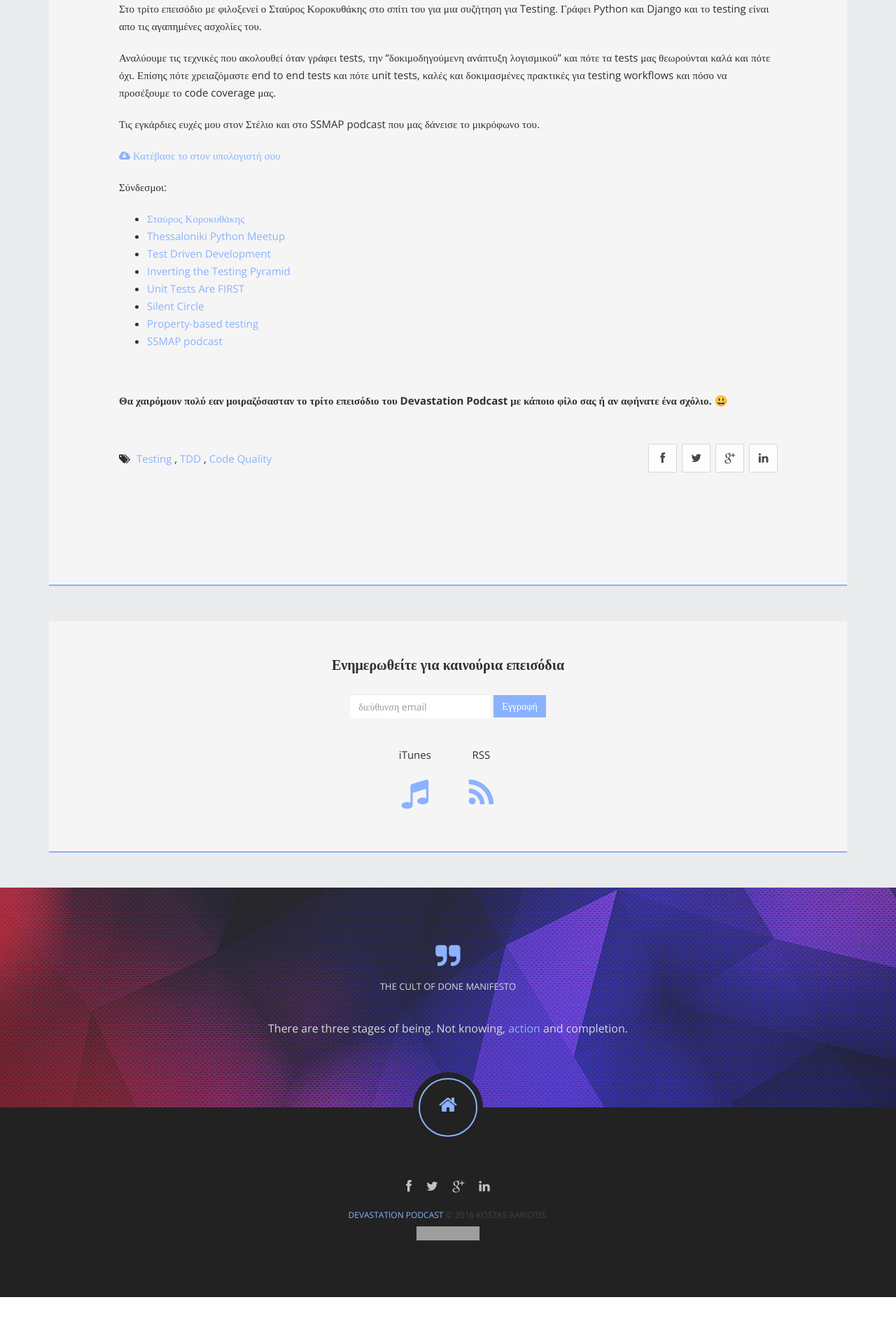
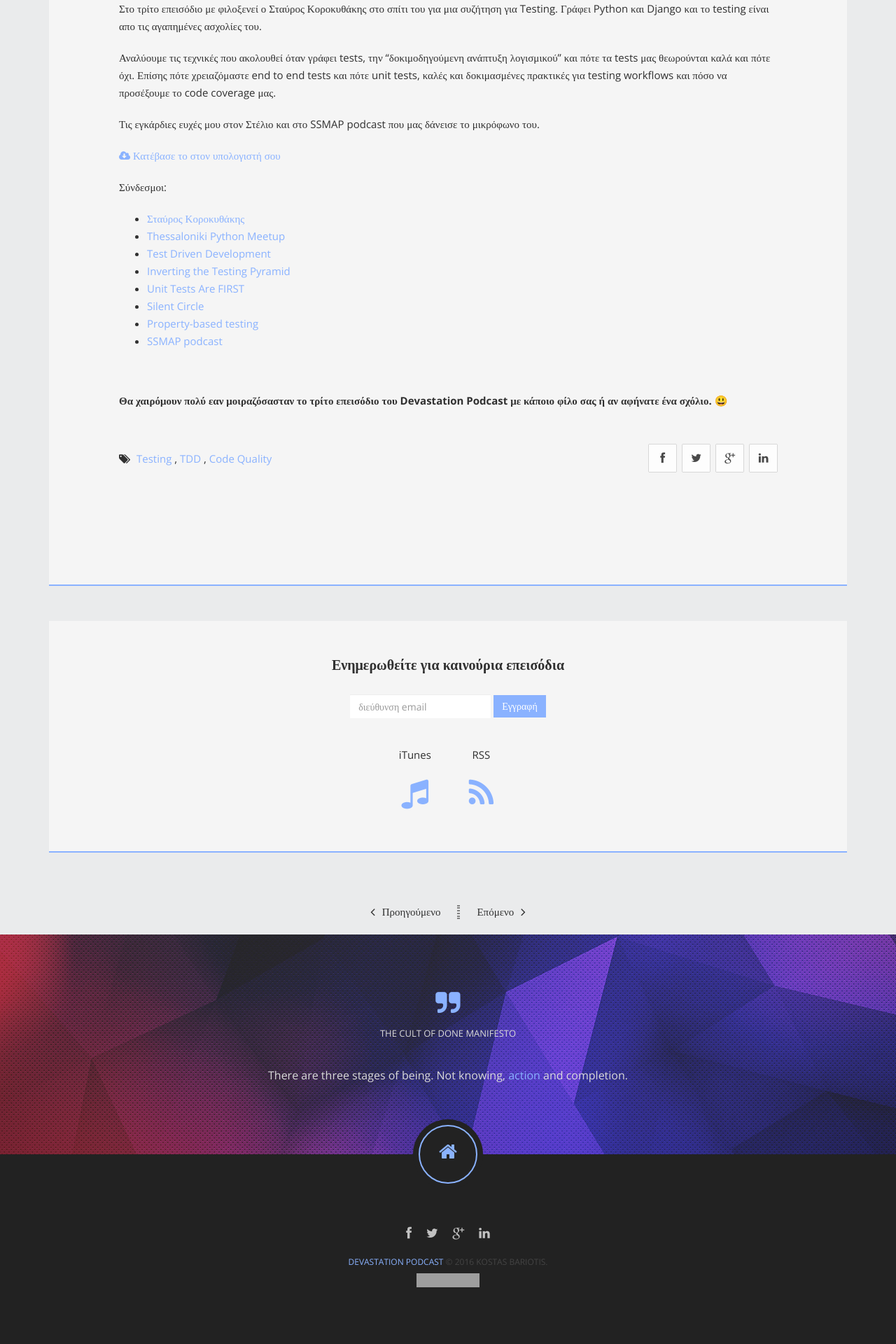
Before and after one commit to kbariotis/devastation-podcast, a Jekyll site: the page built from _posts/2016-04-21-ep3-Stavros-Korokithakis.markdown, in a window 1280 px wide. Shown: the part 697-2617 px from the top of the page at 70% size. Built offline with Jekyll 4.4.1, drawn with Linux system fonts in a browser that asks for light colours; Markdown is read by kramdown in place of the engine named in the settings; comment, search, counter and statistics services are not loaded; before the commit the page ends 2550 px from its top, so only the background shows below that; grey boxes are pictures that could not be loaded.

Commit message:
fix pagination style

```diff
--- a/_layouts/post.html
+++ b/_layouts/post.html
@@ -75,7 +75,7 @@ layout: default
     </div>
     {% include subscribe.html %}
   </div>
-  <!-- <div id="blog-pagination">
+  <div id="blog-pagination">
     <ul>
       {% if page.previous.url %}
       <li class="prev"><a href="{{site.url}}{{page.previous.url}}"><i class="fa fa-angle-left"></i><span>Προηγούμενο</span></a></li>
@@ -85,5 +85,5 @@ layout: default
       <li class="next"><a href="{{site.url}}{{page.next.url}}"><span>Επόμενο</span><i class="fa fa-angle-right"></i></a></li>
       {% endif %}
     </ul>
-  </div> -->
+  </div>
 </div>
--- a/css/style.css
+++ b/css/style.css
@@ -333,10 +333,10 @@ header {
   padding-top: 0;
 }
 #blog-pagination {
-  padding: 50px;
-  background: #f5f5f5;
+  padding: 20px;
+  /*background: #f5f5f5;
   margin-bottom: 50px;
-  border-bottom: 2px solid #8ab2ff;
+  border-bottom: 2px solid #8ab2ff;*/
   text-align: center;
 }
 #blog-pagination ul {
```
